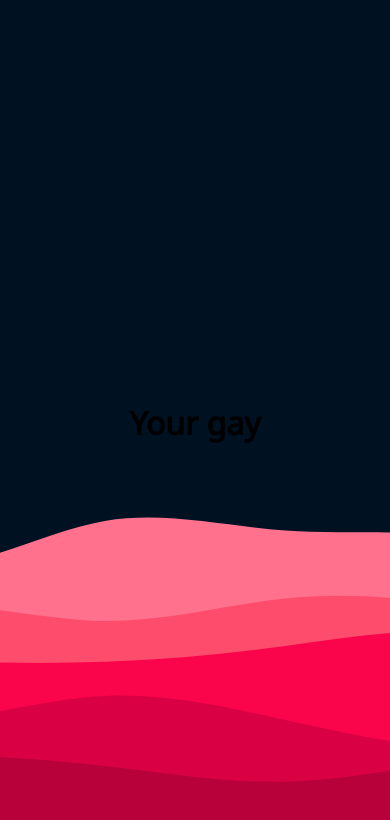
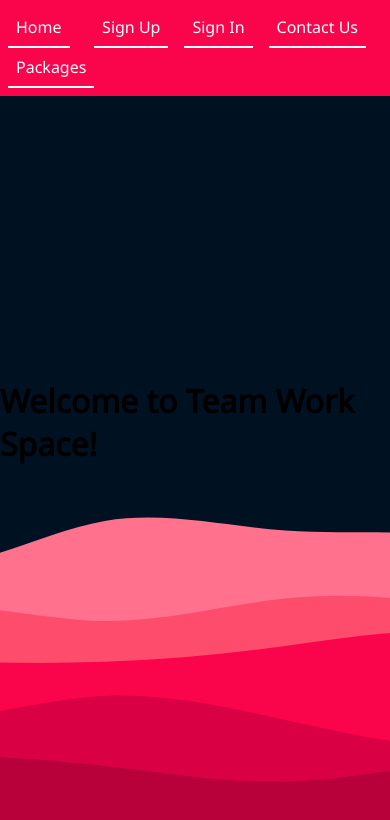
Before and after one commit to TeamWorkspaceCA/teamworkspace, a Next.js app: page / in a window 390 px wide. Shown: the top 820 px of the page. Built offline with nearby package versions, Linux system fonts and the light colour scheme; a web font is replaced by a local one.

Commit message:
Working on task bar for desktop and mobile integration

```diff
--- /dev/null
+++ b/components/Navbar.tsx
@@ -0,0 +1,28 @@
+import React, { useEffect, useState } from 'react'
+import GetDeviceSize, { deviceSize } from '../lib/getDeviceSize';
+
+const Navbar = () => {
+    let [deviceSize, setDeviceSize] = useState<deviceSize>('pc');
+
+    useEffect(()=>{
+        setInterval(() => {
+            if(typeof window != 'undefined') {
+                setDeviceSize(GetDeviceSize(window));
+            }
+
+            console.log(deviceSize);
+        }, 50);
+    }, []);
+
+    return (
+        <div className='navbar'>
+            <div className='navbar-btn'>Home</div>
+            <div className='navbar-btn' style={{float: "right"}}>Contact Us</div>
+            <div className='navbar-btn' style={{float: "right"}}>Sign In</div>
+            <div className='navbar-btn' style={{float: "right"}}>Sign Up</div>
+            <div className='navbar-btn'>Packages</div>
+        </div>
+    )
+}
+
+export default Navbar
--- /dev/null
+++ b/lib/getDeviceSize.ts
@@ -0,0 +1,11 @@
+export default function GetDeviceSize (window: Window): deviceSize {
+    let result: deviceSize = 'pc';
+
+    if(window.innerHeight > window.innerWidth) {
+        result = 'mobile';
+    }
+
+    return result;
+}
+
+export type deviceSize = 'mobile' | 'pc'
--- a/pages/_app.tsx
+++ b/pages/_app.tsx
@@ -1,4 +1,5 @@
 import '../styles/globals.scss'
+import '../styles/components/navbar.scss'
 import type { AppProps } from 'next/app'
 
 function MyApp({ Component, pageProps }: AppProps) {
--- a/pages/index.tsx
+++ b/pages/index.tsx
@@ -1,14 +1,12 @@
 import type { NextPage } from 'next'
-import Head from 'next/head'
-import Image from 'next/image'
+import Navbar from '../components/Navbar'
 
 const Home: NextPage = () => {
   return (
-
     <>
-      <h1>Your gay</h1>
+      <Navbar />
+      <h1>Welcome to Team Work Space!</h1>
     </>
-
   )
 }
 
--- /dev/null
+++ b/styles/components/navbar.scss
@@ -0,0 +1,21 @@
+@import '../colors';
+
+.navbar {
+    background-color: $aura;
+    width: 100%;
+    padding: .5em;
+    position: absolute;
+    top: 0%;
+    left: 0%;
+    display: inline-block;
+
+
+    .navbar-btn {
+        padding: .5em;
+        color: white;
+        border-bottom: 2px solid white;
+        cursor: pointer;
+        float: left;
+        margin-right: 1em;
+    }
+}
--- a/styles/globals.scss
+++ b/styles/globals.scss
@@ -73,6 +73,7 @@ input {
     font-size: 0.8em;
   }
 }
+
 
 .signupbox-middle {
   width: 80%;
@@ -166,6 +167,7 @@ input {
       color: $aura;
       border: 1px solid $aura;
     }
+
   }
 }
 
```
